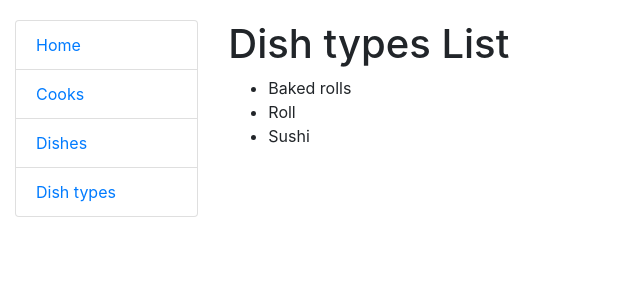
After one commit to rostyak/sushi-service, a Django app: page /dish-types/ in a window 1280 px wide. The commit adds this page. Shown: the top 300 px of the page, without its empty margins (0-640 px from the left). Run offline with Django 4.2, Linux system fonts and the light colour scheme; data comes from the database, SQL or seed files in the repository.

Commit message:
Create dish types list (view, url, template). Update sidebar.html

```diff
--- a/sushi/urls.py
+++ b/sushi/urls.py
@@ -1,12 +1,13 @@
 from django.contrib import admin
 from django.urls import path, include
 
-from sushi.views import index, CookListView, DishListView
+from sushi.views import index, CookListView, DishListView, DishTypeListView
 
 urlpatterns = [
     path("", index, name="index"),
     path("cooks/", CookListView.as_view(), name="cooks-list"),
     path("dishes/", DishListView.as_view(), name="dishes-list"),
+    path("dish-types/", DishTypeListView.as_view(), name="dish-types-list")
 ]
 
 app_name = "sushi"
--- a/sushi/views.py
+++ b/sushi/views.py
@@ -28,3 +28,9 @@ class DishListView(generic.ListView):
     model = Dish
     template_name = "sushi/dish_list.html"
     context_object_name = "dish_list"
+
+
+class DishTypeListView(generic.ListView):
+    model = DishType
+    template_name = "sushi/dish_type_list.html"
+    context_object_name = "dish_type_list"
--- a/templates/includes/sidebar.html
+++ b/templates/includes/sidebar.html
@@ -2,4 +2,5 @@
   <li class="list-group-item"><a href="{% url 'sushi:index' %}">Home</a></li>
   <li class="list-group-item"><a href="{% url 'sushi:cooks-list' %}">Cooks</a></li>
   <li class="list-group-item"><a href="{% url 'sushi:dishes-list' %}">Dishes</a></li>
+  <li class="list-group-item"><a href="{% url 'sushi:dish-types-list' %}">Dish types</a></li>
 </ul>
--- /dev/null
+++ b/templates/sushi/dish_type_list.html
@@ -0,0 +1,16 @@
+{% extends "base.html" %}
+
+{% block content %}
+  <h1>Dish types List</h1>
+
+  {% if dish_type_list %}
+    <ul>
+      {% for dish in dish_type_list %}
+        <li>{{ dish.name }}</li>
+      {% endfor %}
+    </ul>
+  {% else %}
+    <p>Sorry. There are no dish types in the service.</p>
+  {% endif %}
+
+{% endblock %}
```
